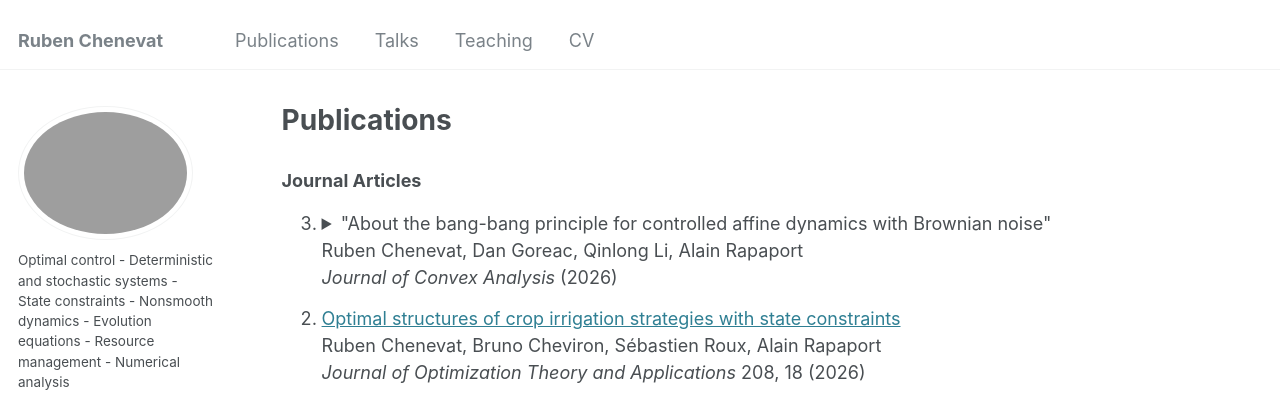
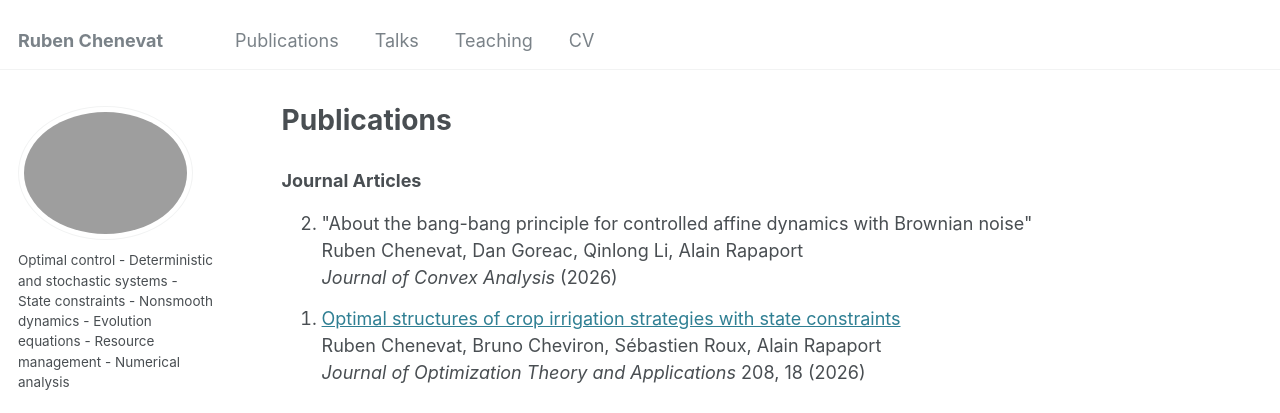
Before and after one commit to rubenchenevat/rubenchenevat.github.io, a Jekyll site: the page built from _pages/publications.html, in a window 1280 px wide. Shown: the top 413 px of the page. Built offline with Jekyll 4.4.1, drawn with Linux system fonts in a browser that asks for light colours; some web fonts are replaced.

Commit message:
Update publications.html

```diff
--- a/_pages/publications.html
+++ b/_pages/publications.html
@@ -40,8 +40,17 @@ author_profile: true
 }
 
 .publication-details summary {
-    display: list-item;
+    display: block;
     cursor: pointer;
+    list-style: none;
+}
+
+.publication-details summary::-webkit-details-marker {
+    display: none;
+}
+
+.publication-details summary::marker {
+    content: "";
 }
 
 .publication-details[open] summary {
```
